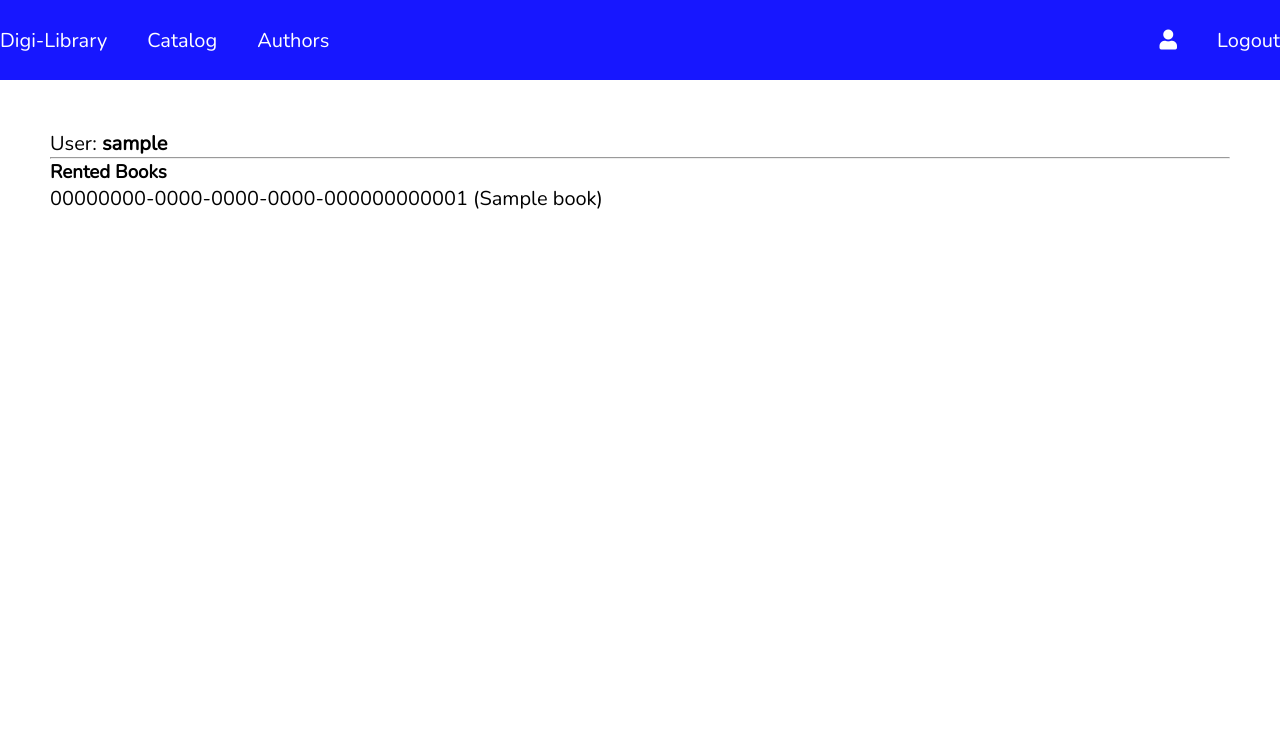
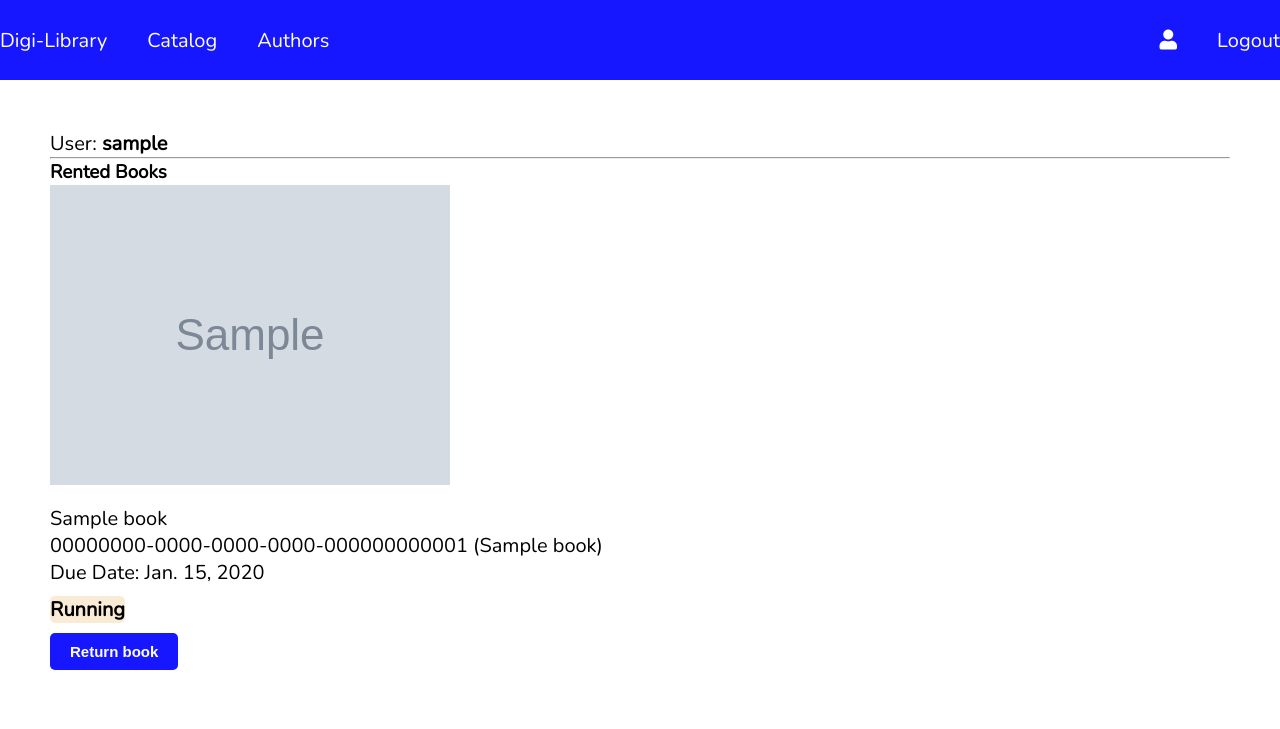
Before and after one commit to GbengaOlojo/digital-library, a Django app: page /profile in a window 1280 px wide. Shown: the top 729 px of the page. Run offline with Django 3.2, Linux system fonts and the light colour scheme; a user stored in the database is signed in; tables that the repository leaves empty hold one stand-in row (values such as "Sample post"); grey boxes marked "Sample" are stand-in pictures; one stand-in notice (Sample message) is shown; some libraries are stand-ins or nearby versions.

Commit message:
rent book  status

```diff
--- a/src/catalog/models.py
+++ b/src/catalog/models.py
@@ -4,6 +4,8 @@ import uuid # for generating unique ID
 from django.contrib.auth.models import User
 from .errors import BookDoesNotExist, BookNotAvailable
 from django.utils import timezone
+from .errors import UserReantalConflictError
+import json
 
 # Create your models here.
 class Book(models.Model):
@@ -15,6 +17,9 @@ class Book(models.Model):
     genres = models.ManyToManyField('Genre', help_text=" Select a genre for this book")
     language = models.ManyToManyField('Language', help_text= 'Select the language for your book')
     image = models.URLField(null=True)
+
+
+
 
     def __str__(self):
         """ This string represent the Model Object """
@@ -31,12 +36,28 @@ class RentedBook(models.Model):
 
     )
     user = models.ForeignKey(User, on_delete=models.PROTECT)
+    book = models.ForeignKey(Book, on_delete=models.PROTECT, null=True)
     book_instance = models.ForeignKey('BookInstance', on_delete=models.PROTECT)
     status = models.CharField(max_length=2, choices=RENT_BOOK_STATUS)
 
+    def user_return_book(self,user):
+        if user != self.user:
+           raise UserReantalConflictError(book_instance=self.book_instance)
+        else:
+            #if rented book status is running
+            if self.status == "ru":
+                # get &update book instance
+                instance = BookInstance.objects.get(id=self.book_instance.id)
+                # update
+                instance.status = 'a' # available
+                instance.save(update_fields=['status'])
 
+                #UPDATE USER RENTED BOOK PROFILE
+                self.status = 're' # returned
+                self.save(update_fields=['status'])
 
-
+            #GENERICALLY RETURN SUCCESS (If no error is encountered)
+            return json.loads('{"status": "success"}')
 
 
     @classmethod
@@ -66,7 +87,7 @@ class RentedBook(models.Model):
                     'due_back'
                 ])
                 # Create rented Book
-                rented_book = cls.objects.create(status='ru', user=user, book_instance=book_instance)
+                rented_book = cls.objects.create(status='ru', user=user, book=book, book_instance=book_instance)
                 return rented_book
 
             else:
--- a/src/catalog/urls.py
+++ b/src/catalog/urls.py
@@ -1,7 +1,7 @@
 from django.urls import path
 from .views import index, Book_detail_view
 from .views import author_list_views, author_detail_view
-from .views import rent_book
+from .views import rent_book, return_book
 
 
 #catalogs
@@ -14,5 +14,6 @@ urlpatterns = [
     path('authors',author_list_views, name='author-list'),
     path('author/<int:pk>/<slug:slug>', author_detail_view,name="author-detail"),
 
-    path('rent-book/<int:pk>', rent_book, name='rent-book')
+    path('rent-book/<int:pk>', rent_book, name='rent-book'),
+    path('return-book/<slug:book_instance>', return_book, name="return-book")
 ]
--- a/src/catalog/views.py
+++ b/src/catalog/views.py
@@ -8,12 +8,12 @@ from django.contrib import messages
 from django.db.models import Q
 from django.contrib.auth.decorators import login_required
 from django.utils import timezone
-
+import json
 
 # Create your views here.
 @login_required
 def user_profile(request):
-    user_rented_books = RentedBook.objects.filter(user=request.user)
+    user_rented_books = RentedBook.objects.filter(user=request.user).order_by('-pk')
     return render(
         request,
         'profile.html',
@@ -145,11 +145,36 @@ def author_detail_view(request, pk, slug):
 @login_required
 def rent_book(request, pk):
     user = request.user
+    book_in_view = get_object_or_404(Book, pk=pk)
+    exisiting_record =  RentedBook.objects.filter(book=book_in_view)
+
+    if exisiting_record.count() > 0:
+        messages.error(
+            request,
+            f'Book [{book_in_view}] cannot be rented twice'
+        )
+        return redirect(reverse_lazy('user-profile'))
+
     RentedBook().user_rentbook(user=user, book_id=pk)
 
     return redirect(reverse_lazy('user-profile'))
 
+@login_required
+def return_book(request, book_instance):
+    user = request.user
 
+    rented_book = RentedBook.objects.filter(book_instance=book_instance).last()
+    if return_book.count() < 1:
+        raise Http404('Rented book can not be found')
+    rented_book =rented_book.last
+
+    rented_book.user_return_book(user=user)
+
+    messages.success(
+        request,
+        f'Book [{rented_book.book_instance.book}] returned successfully')
+
+    return redirect(reverse_lazy('user-profile'))
 
 def rent_status(self, user, book_id):
     date_rented = timezone.now()
--- a/src/static/css/styles.css
+++ b/src/static/css/styles.css
@@ -7,7 +7,7 @@
 
   html,
   body {
-    overflow: hidden;
+    overflow-x: hidden;
     font-family: "Nunito", sans-serif;
   }
 
@@ -274,6 +274,9 @@
   border-radius: 5px;
 }
 
+button:disabled{
+  background-color: rgba(23, 23, 255, 0.5);
+}
 
 .btn {
   padding: 10px 20px;
@@ -285,10 +288,12 @@
   font-weight: bold;
   font-size: 15px;
   margin-bottom: 10px;
+  cursor: pointer;
 }
 
-
-
+.btn-sm{
+  width: unset
+}
 
 .forgot-password{
   font-size: large;
@@ -321,6 +326,8 @@
   width: 90%;
   align-self: center;
   margin-top: 5px;
+  display: flex;
+  margin-bottom: 10px;
 
 
 }
@@ -333,6 +340,8 @@
   width: 90%;
   align-self: center;
   margin-top: 5px;
+  display: flex;
+  margin-bottom: 10px;
 }
 
 /** user profile **/
@@ -340,3 +349,37 @@
   padding: 50px;
 
 }
+
+.rented-book {
+  display: flex;
+  flex-direction: row;
+  flex-wrap: wrap;
+  gap: 2em;
+  margin-bottom:20px
+
+}
+
+.rented-book--image{
+  width: 80px;
+  height:150px
+}
+
+.rented-book--status-container{
+  margin: 10px 0;
+
+}
+
+.rented-book--status--ru{
+  padding: 5px, 8px;
+  background-color: antiquewhite;
+  border-radius:  5px;
+  font-weight: bold;
+}
+
+.rented-book--status--re{
+  padding: 5px, 8px;
+  border-radius: 5px;
+  font-weight: bold;
+  background-color: peru;
+
+}
--- a/src/templates/profile.html
+++ b/src/templates/profile.html
@@ -6,8 +6,33 @@
 
 <div>
 <h3> Rented Books </h3>
+    <!--- messages -->
+    {% if messages %}{% for mesasage in messages %}
+    <span class="form.{{messages.tags}}"> {{ message }}</span>
+     {% endfor %} {% endif %}
+     <!---->
     {% for book in rented_books %}
-    <p> {{ book }}</p>
+    <div class ="rented-book">
+        <img style="rented-book--image" src="{{ book.book_instance.book.image }}" />
+    </div>
+    <p><a href="{% url 'book-detail' book.book_instance.book.id %}"><strong</p> {{book.book_instance.book.title}} </a></strong></p>
+    <p class="text-small">{{ book }}</p>
+    <!-- -->
+    {% if book.status == 'ru' %}
+    <p class="text-small">Due Date: {{ book.book_instance.due_back }}</p>
+    {% endif %}
+    <!---->
+
+    <p class="text-small rented-book--status-container"><span class="rented-book--status--{{ book.status  }}">{{ book.get_status_display }}</span></p>
+      <!---->
+    {% if book.status == 're' %}
+    <button disbaled class=" btn btn-sm">Return Book</button>
+    {% else %}
+    <button onclick="window.location='/catalog/return-book/{{ book.book_instance.id }}' "class="btn btn-sm"> Return book </button>
+    {% endif%}
+</div>
+</div>
+
     {% empty %}
     <p> You have not rented a book yet. View our catalog to rent a  book </p>
     {% endfor%}
```
Also changed, not shown: src/catalog/errors.py (+8 -0 lines), src/catalog/migrations/0006_rentedbook_book.py (added).
